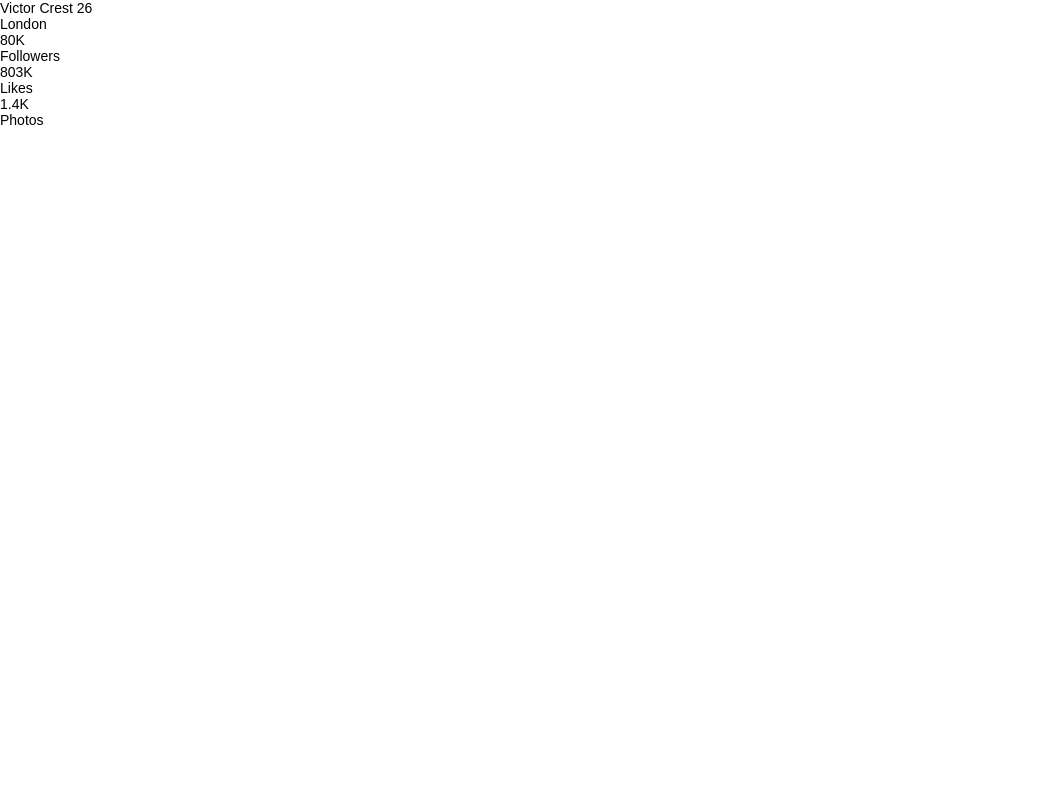
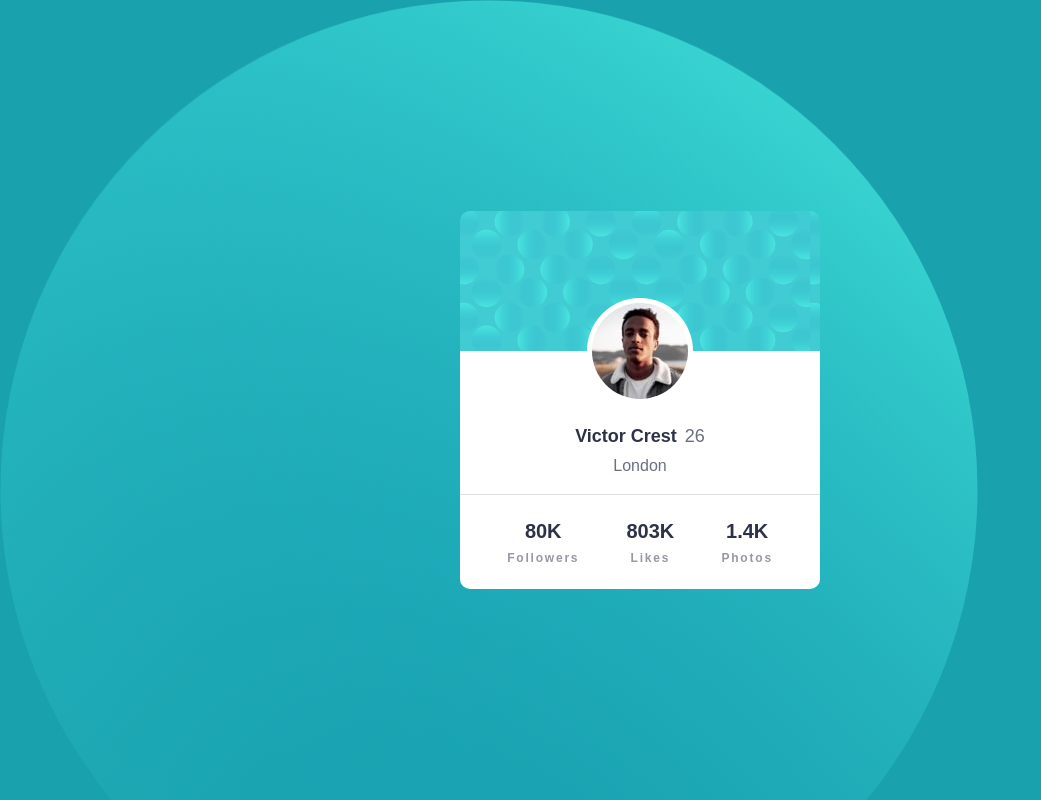
Before and after one commit to arif-khan-dh/profilecardcomponent_fm-ch-n, a plain HTML site: page index.html in a window 1280 px wide. Shown: the whole page, without its empty margins (0-1041 px from the left). Drawn offline with Linux system fonts and the light colour scheme.

Commit message:
Completed

```diff
--- a/app/scss/_card.scss
+++ b/app/scss/_card.scss
@@ -0,0 +1,34 @@
+:root {
+    --card-width: #{toRem(326px)};
+    --card-height: #{toRem(378px)};
+}
+
+.card {
+    border-radius: toRem(10px);
+    background-image: url(../../images/bg-pattern-card.svg);
+    overflow: hidden;
+
+    width: var(--card-width);
+    height: var(--card-height);
+
+    flex-shrink: 0;
+    display: flex;
+    flex-flow: column nowrap;
+
+    @include breakpoint-up(small) {
+        width: calc(calc(var(--card-width) - #{toRem(120px)}) + 20%);
+        max-width: toRem(360px);
+    }
+
+
+    .empty-top {
+        height: 37%;
+
+    }
+
+
+    @import 'profile';
+
+    @import 'social-stats';
+
+}
--- a/app/scss/_globals.scss
+++ b/app/scss/_globals.scss
@@ -16,4 +16,16 @@ body {
 
     font-family: "Kumbh", sans-serif;
     font-size: $font-xsm;
+
+    display: flex;
+    justify-content: center;
+    align-items: center;
+
+    background-color: $darkCyan;
+    background-image:
+        url(../../images/bg-pattern-top.svg),
+        url(../../images/bg-pattern-bottom.svg);
+    background-repeat: no-repeat;
+    background-position-x: right 50vw, left 45vw;
+    background-position-y: bottom 40vh,top 44vh;
 }
--- a/app/scss/_mixins.scss
+++ b/app/scss/_mixins.scss
@@ -10,7 +10,12 @@
     @return $a * $b;
 }
 
-$breakpoint-up: ("xlarge": toRem(1203px), "large": toRem(1115px), "medium": toRem(956px), "small": toRem(805px));
+@function getPercentageOf($value, $percent) {
+    @return $value * $percent / 100;
+}
+
+
+$breakpoint-up: ("xlarge": toRem(1203px), "large": toRem(1115px), "medium": toRem(956px), "small": toRem(600px));
 
 @mixin breakpoint-down ($size) {
     @media (max-width: map-get($breakpoint-down, $size)){
--- /dev/null
+++ b/app/scss/_profile.scss
@@ -0,0 +1,54 @@
+.profile {
+    height: 38%;
+    background-color: white;
+
+    .profile-content-wrapper {
+        // height: calc(100% + calc(2 * #{toRem(33px)}));
+        height: calc(100% + #{toRem(53px)});
+        margin-top: calc(-1 * #{toRem(53px)});
+        display: flex;
+        flex-flow: column nowrap;
+
+
+        .picture {
+            text-align: center;
+
+            img {
+                display: inline-block;
+                padding: toRem(5px);
+                border-radius: 50%;
+                background-color: white;
+            }
+        }
+
+
+        .info {
+            text-align: center;
+            flex-grow: 1;
+            display: flex;
+            flex-flow: column nowrap;
+            justify-content: center;
+
+
+            .personal {
+                font-size: $font-md;
+
+                .name {
+                    color: $veryDarkSaturatedBlue;
+                    font-weight: 700;
+                }
+
+                .age {
+                    margin-left: toRem(8px);
+                    color: $darkGrayishBlue;
+                }
+            }
+
+            .location {
+                margin-top: toRem(10px);
+                color: $darkGrayishBlue;
+                font-size: $font-sm;
+            }
+        }
+    }
+}
--- /dev/null
+++ b/app/scss/_social-stats.scss
@@ -0,0 +1,27 @@
+.social-stats {
+    flex-grow: 1;
+    display: flex;
+    justify-content: space-evenly;
+    align-items: center;
+    border-top: 1px solid rgba($color: $darkGray, $alpha: 0.3);
+    background-color: white;
+
+    & > div {
+        text-align: center;
+    }
+
+    .number {
+        color: $veryDarkSaturatedBlue;
+        font-size: $font-lg;
+        font-weight: 700;
+    }
+
+    .text {
+        margin-top: toRem(8px);
+        color: rgba($color: $veryDarkSaturatedBlue, $alpha: 0.5);
+        letter-spacing: .15em;
+        font-weight: 700;
+        font-size: $font-xxsm;
+    }
+
+}
--- a/app/scss/_variables.scss
+++ b/app/scss/_variables.scss
@@ -27,4 +27,8 @@ $veryDarkSaturatedBlue: hsl(229, 23%, 23%);
 $darkGrayishBlue: hsl(227, 10%, 46%);
 
 // -- Neutral --
-$darkGrey: hsl(0, 0%, 59%)
+$darkGray: hsl(0, 0%, 59%);
+
+
+// === Variables ===
+$vpHeight: 100vh;
--- a/index.html
+++ b/index.html
@@ -9,14 +9,18 @@
 </head>
 <body>
     <div class="card">
+        <div class="empty-top"></div>
         <div class="profile">
-            <div class="picture"></div>
-            <div class="info">
-                <div class="personal">
-                    <span class="name">Victor Crest</span>
-                    <span class="age">26</span>
+            <div class="profile-content-wrapper">
+                <div class="picture">
+                    <img src="./images/image-victor.jpg" alt="" srcset="">
                 </div>
-                <div class="location">London</div>
+                <div class="info">
+                    <div class="personal">
+                        <span class="name">Victor Crest</span><span class="age">26</span>
+                    </div>
+                    <div class="location">London</div>
+                </div>
             </div>
         </div>
         <div class="social-stats">
```
Also changed, not shown: dist/styles/styles.css, 1 other file.
